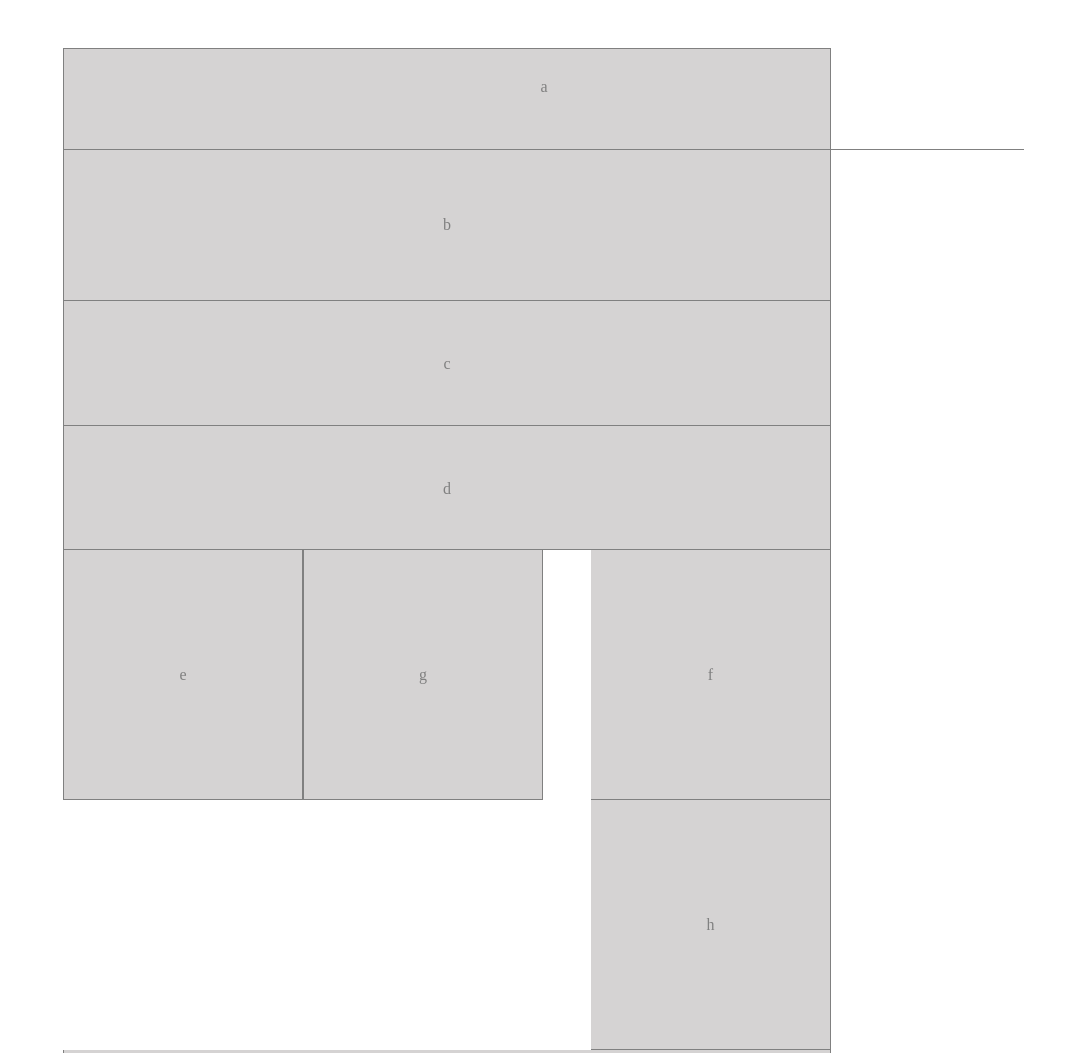
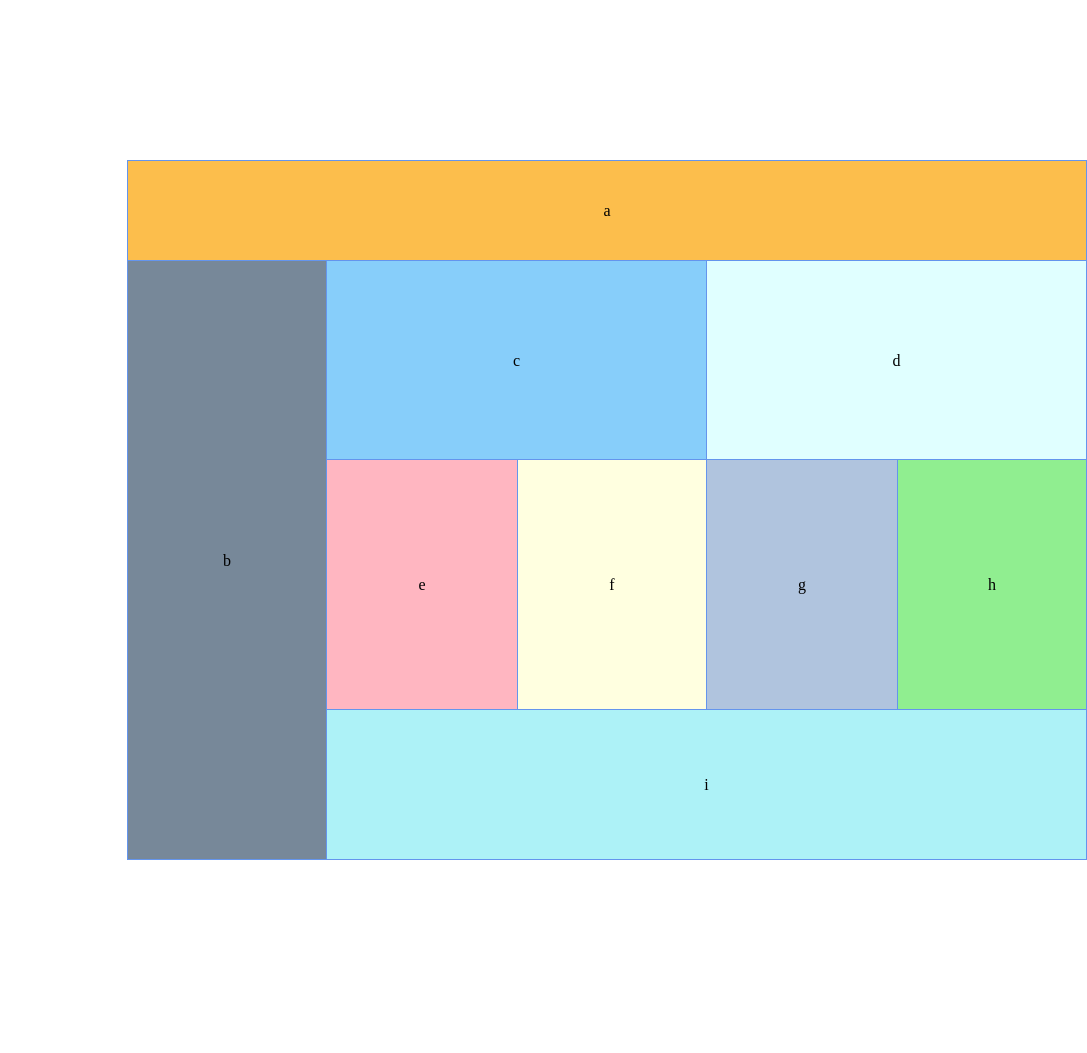
Before and after one commit to nathanrhead/lab-01, a plain HTML site: page index.html in a window 1280 px wide. Shown: the top 1053 px of the page, without its empty margins (193-1280 px from the left). After the commit the page ends 927 px from the top, so only its background shows below. Drawn offline with Linux system fonts and the light colour scheme.

Commit message:
Rewrote HTML and CSS to simplify the code and take advantage of the automatic transition of elements when all are floated left.

```diff
--- /dev/null
+++ b/base.css
@@ -0,0 +1,32 @@
+body {
+  margin: auto;
+  width: 50%;
+  min-height: 767px;
+}
+
+header, main, footer {
+  width: 480px;
+  margin: auto;
+}
+
+header {
+  margin-top: 5em;
+  text-align: center;
+}
+
+footer {
+  margin-bottom: 10em;
+}
+
+@media (min-width: 768px) {
+
+  header, main, footer {
+    width: 960px;
+    max-width: 960px;
+    margin: auto;
+  }
+
+  header {
+    margin-top: 10em;
+  }
+}
--- a/css/base/base.css
+++ /dev/null
@@ -1,62 +0,0 @@
-header {
-  border-top: 1px solid gray;
-  border-left: 1px solid gray;
-  border-right: 1px solid gray;
-  background-color: rgb(213, 211, 211);
-  color: gray;
-}
-
-body {
-  width: 480px;
-  height: 767px;
-  margin: auto;
-  padding-top: 3em;
-}
-
-main {
-  background-color: rgb(213, 211, 211);
-}
-
-footer {
-  background-color: rgb(213, 211, 211);
-  clear: both;
-  width: 100%;
-  height: 80px;
-  line-height: 80px;
-  text-align: center;
-  margin-bottom: 3em;
-}
-
-/* For desktops */
-@media (min-width: 768px) {
-  header {
-    border-top: 1px solid gray;
-    border-left: 1px solid gray;
-    border-right: 1px solid gray;
-    background-color: rgb(213, 211, 211);
-    color: gray;
-  }
-
-  body {
-    min-width: 768px;
-    max-width: 960px;
-    height: 960px;
-    margin: auto;
-    padding-top: 3em;
-  }
-
-  main {
-    background-color: rgb(213, 211, 211);
-  }
-
-  footer {
-    background-color: rgb(213, 211, 211);
-    clear: both;
-    width: 100%;
-    height: 80px;
-    line-height: 80px;
-    text-align: center;
-    margin-bottom: 3em;
-  }
-
-}
--- a/css/layout/footer.css
+++ /dev/null
@@ -1,7 +0,0 @@
-
-footer div {
-  color: gray;
-  box-sizing: border-box;
-  border: 1px solid gray;
-  border-top: none;
-}
--- a/css/layout/header.css
+++ /dev/null
@@ -1,37 +0,0 @@
-
-#a {
-width: 100%;
-height: 75px;
-border-bottom: 1px solid gray;
-line-height: 75px;
-}
-
-#b {
-  width: 100%;
-  height: 150px;
-  line-height: 150px;
-}
-
-header p {
-  text-align: center;
-}
-
-@media (min-width: 768px) {
-  #a {
-    width: 960px;
-    height: 100px;
-    border-bottom: 1px solid gray;
-    line-height: 75px;
-    }
-
-    #b {
-      width: 100%;
-      height: 150px;
-      line-height: 150px;
-    }
-
-    header p {
-      text-align: center;
-    }
-
-}
--- a/css/layout/main.css
+++ /dev/null
@@ -1,45 +0,0 @@
-.c-and-d {
-  width: 100%;
-  height: 125px;
-  line-height: 125px;
-  text-align: center;
-  border: 1px solid gray;
-  box-sizing: border-box;
-  color: gray;
-}
-
-#c {
-  border-bottom: none;
-}
-
-.e-f-g-h {
-  border: 0.5px solid gray;
-  border-top: none;
-  width: 240px;
-  height: 250px;
-  text-align: center;
-  line-height: 250px;
-  box-sizing: border-box;
-  background-color: rgb(213, 211, 211);
-  color: gray;
-}
-
-#e {
-  float: left;
-  border-right: 0.5px solid gray;
-}
-
-#f {
-  float: right;
-  border-left: none;
-}
-
-#g {
-  float: left;
-  border-right: 0.5px solid gray;
-}
-
-#h {
-  float: right;
-  border-left: none;
-}
--- a/css/style.css
+++ /dev/null
@@ -1,11 +0,0 @@
-
-@import "base/reset.css";
-@import "base/base.css";
-
-@import "layout/header.css";
-@import "layout/main.css";
-@import "layout/footer.css";
-
-@import "module.css";
-@import "state.css";
-@import "theme.css";
--- a/index.html
+++ b/index.html
@@ -2,29 +2,31 @@
 <html>
   <head>
     <title>CF Code 301 | Lab 01</title>
-    <link rel="stylesheet" href="css/style.css">
+    <link rel="stylesheet" href="style.css">
   </head>
   <body>
     <header>
-        <p id="a">a</p>
-        <p id="b">b</p>
+        <h1 id="a">a</h1>
     </header>
     <main>
-      <section id="c-and-d">
-        <article class="c-and-d" id="c">c</article>
-        <article class="c-and-d">d</article>
+      <section>
+        <h2 id="b">b</h2>
       </section>
-        <div id="e-f">
-          <article class="e-f-g-h" id="e">e</article>
-          <article class="e-f-g-h" id="f">f</article>
-        </div>
-        <div id="g-h">
-          <article class="e-f-g-h" id="g">g</article>
-          <article class="e-f-g-h" id="h">h</article>
-        </div>
+      <section id="c">
+        <article>c</article>
+      </section>
+      <section>
+        <article id="d">d</article>
+      </section>
+      <section id="e-f-g-h">
+        <article id="e">e</article>
+        <article id="f">f</article>
+        <article id="g">g</article>
+        <article id="h">h</article>
+      </section>
     </main>
     <footer>
-      <div>i</div>
+      <div id="i">i</div>
     </footer>
     <script></script>
     </body>
--- /dev/null
+++ b/layout.css
@@ -0,0 +1,149 @@
+h1 {
+  height: 75px;
+  width: 100%;
+  line-height: 75px;
+  box-sizing: border-box;
+  border: 1px solid cornflowerblue;
+  border-bottom: none;
+  float: left;
+  background-color: white;
+}
+
+h2 {
+  height: 150px;
+  width: 100%;
+  line-height: 150px;
+  text-align: center;
+  box-sizing: border-box;
+  border: 1px solid cornflowerblue;
+  float: left;
+  background-color: rgb(238, 237, 237);
+
+}
+
+#c {
+  height: 125px;
+  width: 100%;
+  line-height: 125px;
+  text-align: center;
+  box-sizing: border-box;
+  border: 1px solid cornflowerblue;
+  border-top: none;
+  float: left;
+  background-color: rgb(228, 227, 227);
+
+}
+
+#d {
+  height: 125px;
+  width: 100%;
+  line-height: 125px;
+  text-align: center;
+  box-sizing: border-box;
+  border: 1px solid cornflowerblue;
+  border-top: none;
+  float: left;
+  background-color: rgb(211, 209, 209);
+}
+
+#e, #f, #g, #h {
+  height: 250px;
+  width: 50%;
+  line-height: 250px;
+  text-align: center;
+  box-sizing: border-box;
+  border: 1px solid cornflowerblue;
+  border-top: none;
+  float: left;
+}
+
+#e, #g {
+  border-right: none;
+  background-color: rgb(193, 192, 192);
+}
+
+#f, #h {
+  background-color: rgb(179, 177, 177);
+
+}
+
+#i {
+  height: 80px;
+  width: 100%;
+  line-height: 80px;
+  text-align: center;
+  box-sizing: border-box;
+  border: 1px solid cornflowerblue;
+  border-top: none;
+  float: left;
+  background-color: rgb(150, 149, 149);
+}
+
+@media (min-width: 768px) {
+
+h1 {
+  height: 100px;
+  width: 100%;
+  line-height: 100px;
+  background-color: rgb(252, 190, 76);
+}
+
+h2 {
+  height: 600px;
+  width: 20.833%;
+  line-height: 600px;
+  background-color: lightslategray;
+}
+
+#c, #d {
+  height: 200px;
+  width: 39.5833333333333%;
+  border-top: 1px solid cornflowerblue;
+  line-height: 200px;
+  box-sizing: border-box;
+  background-color: lightcyan;
+}
+
+#c {
+  border-left: none;
+  background-color: lightskyblue;
+}
+
+#d {
+  border-left: none;
+}
+
+#e, #f, #g, #h {
+  height: 250px;
+  width: 19.792%;
+  line-height: 250px;
+  background-color: lightpink;
+}
+
+#e, #g {
+  border-left: none;
+}
+
+#f {
+  background-color: lightyellow;
+}
+
+#g {
+  background-color: lightsteelblue;
+}
+
+#h {
+  background-color: lightgreen;
+
+}
+
+#i {
+  height: 150px;
+  width: 79.1667%;
+  border-left: none;
+  line-height: 150px;
+  background-color: rgb(173, 242, 247);
+
+}
+
+}
--- /dev/null
+++ b/style.css
@@ -0,0 +1,4 @@
+
+@import "reset.css";
+@import "base.css";
+@import "layout.css";
```
Also changed, not shown: reset.css (renamed from css/base/reset.css).
